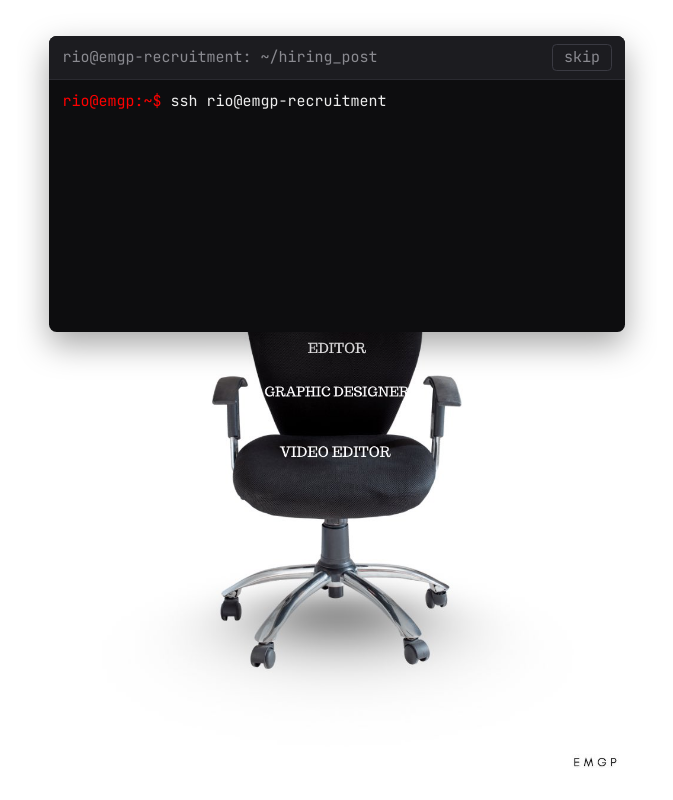
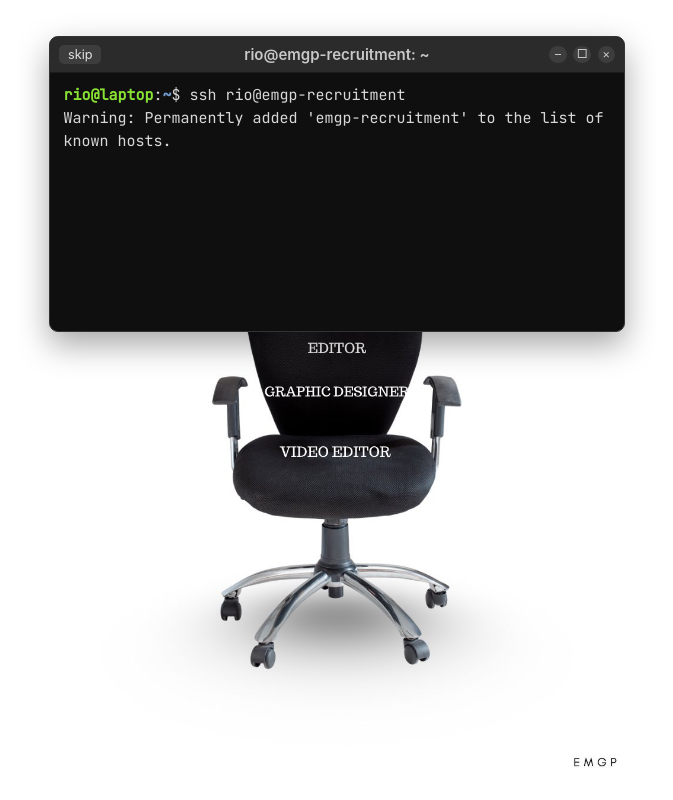
Before and after one commit to rrr-io/job-interview, a React (Vite) app: page / in a window 1280 px wide. Shown: the whole page, without its empty margins (303-976 px from the left). Built offline with nearby package versions, Linux system fonts and the light colour scheme.

Commit message:
make terminal as linux shell

```diff
--- a/src/App.jsx
+++ b/src/App.jsx
@@ -11,6 +11,7 @@ import TakeSeat from "./components/TakeSeat";
 import Terminal from "./components/Terminal";
 import { CONFIG } from "./config";
 import { DEFAULT_FACE, ERASER_FACES } from "./erasers";
+import { HACK_STEPS } from "./terminalScript";
 import { prefersReducedMotion, sleep } from "./utils";
 
 export default function App() {
@@ -69,6 +70,16 @@ export default function App() {
     }, 95);
   }, []);
 
+  const handleExit = useCallback(async () => {
+    clearInterval(labelTimer.current);
+    setLabel(CONFIG.newRole);
+    setPhase("closing");
+    setGlitch(1);
+    await sleep(prefersReducedMotion() ? 0 : 320);
+    setGlitch(0);
+    setPhase("done");
+  }, []);
+
   const handleEffect = useCallback(
     (effect) => {
       if (effect === "shake") {
@@ -78,19 +89,10 @@ export default function App() {
         setTimeout(() => setShake(false), 420);
       }
       if (effect === "label") typeLabel();
+      if (effect === "exit") handleExit();
     },
-    [typeLabel]
+    [typeLabel, handleExit]
   );
-
-  const handleExit = useCallback(async () => {
-    clearInterval(labelTimer.current);
-    setLabel(CONFIG.newRole);
-    setPhase("closing");
-    setGlitch(1);
-    await sleep(prefersReducedMotion() ? 0 : 320);
-    setGlitch(0);
-    setPhase("done");
-  }, []);
 
   const takeSeat = useCallback(async () => {
     const fast = prefersReducedMotion();
@@ -160,7 +162,7 @@ export default function App() {
 
         {terminalOpen && (
           <div className={`term-wrap ${phase === "closing" ? "closing" : ""}`}>
-            <Terminal key={run} onEffect={handleEffect} onExit={handleExit} skipRef={skipRef} />
+            <Terminal key={run} steps={HACK_STEPS} onEffect={handleEffect} skipRef={skipRef} />
           </div>
         )}
 
--- a/src/components/Terminal.css
+++ b/src/components/Terminal.css
@@ -43,12 +43,15 @@
   }
 }
 
+/* Plain Linux terminal: GNOME-style title bar, bash colours */
 .term {
-  --term-bg: #0d0d0f;
-  --term-ink: #ededed;
-  --term-dim: #8a8a90;
-  --term-ok: #9be7a5;
-  --term-err: #ff3b3b;
+  --term-bg: #0f0f10;
+  --term-ink: #d8d8d8;
+  --term-dim: #8a8a8a;
+  --term-ok: #8ae234;
+  --term-err: #ff5f56;
+  --term-user: #8ae234;
+  --term-cwd: #729fcf;
 
   height: 100%;
   display: flex;
@@ -56,43 +59,72 @@
   overflow: hidden;
   background: var(--term-bg);
   color: var(--term-ink);
-  border-radius: 1.2cqw;
+  border: 1px solid #333;
+  border-radius: 1.4cqw;
   box-shadow: 0 2cqw 5cqw rgba(0, 0, 0, 0.35);
-  font-family: "JetBrains Mono", ui-monospace, Menlo, Consolas, monospace;
+  font-family: "JetBrains Mono", "Ubuntu Mono", ui-monospace, Menlo, Consolas, monospace;
   font-size: clamp(9.5px, 2.45cqw, 15px);
   line-height: 1.55;
 }
 
 .term-bar {
+  position: relative;
   display: flex;
   align-items: center;
-  gap: 1em;
-  padding: 0.5em 0.9em;
-  background: #1c1c20;
-  border-bottom: 1px solid #2a2a30;
+  min-height: 2.4em;
+  padding: 0.35em 0.6em;
+  background: #2b2b2b;
+  border-bottom: 1px solid #1c1c1c;
+  color: #c8c8c8;
+  font-family: -apple-system, "Ubuntu", "Segoe UI", Roboto, sans-serif;
 }
 
 .term-title {
-  flex: 1;
-  color: var(--term-dim);
+  position: absolute;
+  left: 4.5em;
+  right: 4.5em;
+  text-align: center;
+  font-weight: 600;
   white-space: nowrap;
   overflow: hidden;
   text-overflow: ellipsis;
+  pointer-events: none;
 }
 
+.term-buttons {
+  display: flex;
+  gap: 0.45em;
+  margin-left: auto;
+}
+
+.term-buttons span {
+  display: grid;
+  place-items: center;
+  width: 1.45em;
+  height: 1.45em;
+  background: #3d3d3d;
+  border-radius: 50%;
+  font-size: 0.8em;
+  line-height: 1;
+}
+
+
 .term-skip {
+  position: relative;
+  z-index: 1;
   padding: 0 0.7em;
   line-height: 1.7;
-  background: none;
-  border: 1px solid #3a3a42;
-  border-radius: 0.3em;
-  color: var(--term-dim);
+  background: #3d3d3d;
+  border: 0;
+  border-radius: 0.4em;
+  color: #e0e0e0;
+  font: inherit;
+  font-size: 0.85em;
   cursor: pointer;
 }
 
 .term-skip:hover {
-  border-color: var(--term-dim);
-  color: var(--term-ink);
+  background: #505050;
 }
 
 .term-body {
@@ -120,15 +152,23 @@
 }
 
 .tl.err {
-  display: inline-block;
-  margin: 0.15em 0;
-  padding: 0 0.35em;
-  background: var(--term-err);
-  color: #fff;
+  color: var(--term-err);
+  font-weight: 700;
 }
 
-.ps1 {
-  color: var(--red);
+.tl.head {
+  color: #fff;
+  font-weight: 700;
+}
+
+.ps1-user {
+  color: var(--term-user);
+  font-weight: 700;
+}
+
+.ps1-cwd {
+  color: var(--term-cwd);
+  font-weight: 700;
 }
 
 .caret {
--- a/src/components/Terminal.jsx
+++ b/src/components/Terminal.jsx
@@ -1,63 +1,108 @@
-import { useEffect, useRef, useState } from "react";
-import { PROMPT, SCRIPT, TITLE } from "../terminalScript";
+import { useCallback, useEffect, useRef, useState } from "react";
+import { CONFIG } from "../config";
 import { prefersReducedMotion, sleep } from "../utils";
 import "./Terminal.css";
 
-export default function Terminal({ onEffect, onExit, skipRef }) {
+const START = { host: "laptop", cwd: "~" };
+
+function Prompt({ host, cwd }) {
+  return (
+    <span className="ps1">
+      <span className="ps1-user">
+        {CONFIG.user}@{host}
+      </span>
+      :<span className="ps1-cwd">{cwd}</span>${" "}
+    </span>
+  );
+}
+
+// A bash session that plays a list of steps. The list can grow while it runs.
+// Steps: cmd (typed, optional `then` changes host/cwd, optional `clear`), out (printed),
+// pause (ms), progress (bar up to 10), effect (callback to the parent).
+export default function Terminal({ steps, start = START, onEffect, onIdle, skipRef }) {
   const [lines, setLines] = useState([]);
   const [typing, setTyping] = useState(null);
   const [progress, setProgress] = useState(null);
+  const [ctx, setCtx] = useState(start);
   const bodyRef = useRef(null);
 
+  const ctxRef = useRef(start);
+  const stepsRef = useRef(steps);
+  const processed = useRef(0);
+  const running = useRef(false);
+  const alive = useRef(true);
+  const handlers = useRef({ onEffect, onIdle });
+  stepsRef.current = steps;
+  handlers.current = { onEffect, onIdle };
+
   useEffect(() => {
-    let cancelled = false;
-    const instant = () => skipRef.current || prefersReducedMotion();
+    alive.current = true;
+    return () => {
+      alive.current = false;
+    };
+  }, []);
+
+  const runStep = useCallback(
+    async (step) => {
+      const instant = () => skipRef?.current || prefersReducedMotion();
       const wait = (ms) => sleep(instant() ? 0 : ms);
       const print = (line) => setLines((prev) => [...prev, line]);
-
-    async function run() {
-      await wait(450);
-      for (const step of SCRIPT) {
-        if (cancelled) return;
 
       if (step.cmd) {
         setTyping("");
         await wait(280);
         for (let i = 1; i <= step.cmd.length && !instant(); i++) {
-            if (cancelled) return;
+          if (!alive.current) return;
           setTyping(step.cmd.slice(0, i));
           await sleep(24 + Math.random() * 40);
         }
         setTyping(null);
-          print({ kind: "cmd", text: step.cmd });
+        if (step.clear) {
+          setLines([]);
+        } else {
+          print({ kind: "cmd", text: step.cmd, ctx: ctxRef.current });
+        }
+        if (step.then) {
+          ctxRef.current = { ...ctxRef.current, ...step.then };
+          setCtx(ctxRef.current);
+        }
         await wait(180);
       } else if (step.pause) {
         setTyping("");
         await wait(step.pause);
+        setTyping(null);
       } else if (step.progress) {
-          for (let p = 0; p <= 10; p++) {
-            if (cancelled) return;
+        for (let p = 0; p <= step.progress; p++) {
+          if (!alive.current) return;
           setProgress(p);
           await wait(140);
         }
         setProgress(null);
-          print({ kind: "out", text: "[##########] 100%" });
-        } else {
+        print({ kind: "out", text: `[${"#".repeat(step.progress)}${".".repeat(10 - step.progress)}] ${step.progress * 10}%` });
+      } else if (step.out !== undefined) {
         print({ kind: "out", text: step.out, tone: step.tone });
-          if (step.effect) onEffect(step.effect);
         await wait(step.tone === "err" ? 750 : 120);
       }
+
+      if (step.effect) handlers.current.onEffect?.(step.effect);
+    },
+    [skipRef]
+  );
+
+  const pump = useCallback(async () => {
+    if (running.current) return;
+    running.current = true;
+    while (alive.current && processed.current < stepsRef.current.length) {
+      await runStep(stepsRef.current[processed.current]);
+      processed.current += 1;
     }
-      setTyping(null);
-      await wait(900);
-      if (!cancelled) onExit();
-    }
+    running.current = false;
+    if (alive.current) handlers.current.onIdle?.();
+  }, [runStep]);
 
-    run();
-    return () => {
-      cancelled = true;
-    };
-  }, [onEffect, onExit, skipRef]);
+  useEffect(() => {
+    pump();
+  }, [steps, pump]);
 
   useEffect(() => {
     const body = bodyRef.current;
@@ -67,15 +112,24 @@ export default function Terminal({ onEffect, onExit, skipRef }) {
   return (
     <div className="term" role="log" aria-live="polite" aria-label="Terminal">
       <div className="term-bar">
-        <span className="term-title">{TITLE}</span>
+        {skipRef && (
           <button className="term-skip" onClick={() => (skipRef.current = true)}>
             skip
           </button>
+        )}
+        <span className="term-title">
+          {CONFIG.user}@{ctx.host}: {ctx.cwd}
+        </span>
+        <span className="term-buttons" aria-hidden="true">
+          <span>–</span>
+          <span>□</span>
+          <span>×</span>
+        </span>
       </div>
       <div className="term-body" ref={bodyRef}>
         {lines.map((line, i) => (
           <div key={i} className={`tl ${line.kind} ${line.tone ?? ""}`}>
-            {line.kind === "cmd" && <span className="ps1">{PROMPT}</span>}
+            {line.kind === "cmd" && <Prompt {...line.ctx} />}
             {line.text}
           </div>
         ))}
@@ -87,7 +141,7 @@ export default function Terminal({ onEffect, onExit, skipRef }) {
         )}
         {typing !== null && (
           <div className="tl cmd">
-            <span className="ps1">{PROMPT}</span>
+            <Prompt {...ctx} />
             {typing}
             <span className="caret" />
           </div>
--- a/src/terminalScript.js
+++ b/src/terminalScript.js
@@ -2,16 +2,13 @@ import { CONFIG } from "./config";
 
 const { user, host, newRole } = CONFIG;
 
-export const PROMPT = `${user}@emgp:~$ `;
-export const TITLE = `${user}@${host}: ~/hiring_post`;
-
-// Steps: cmd (typed), out (printed), pause (ms), progress (progress bar).
-// An out step can trigger an effect on the pubmat.
-export const SCRIPT = [
-  { cmd: `ssh ${user}@${host}` },
+// The hacking session, from the laptop into the recruitment server
+export const HACK_STEPS = [
+  { cmd: `ssh ${user}@${host}`, then: { host } },
   { out: `Warning: Permanently added '${host}' to the list of known hosts.` },
   { out: `Last login: ${new Date().toDateString()} from 127.0.0.1`, tone: "dim" },
-  { cmd: "cd hiring_post && ls -l open_positions/" },
+  { cmd: "cd hiring_post", then: { cwd: "~/hiring_post" } },
+  { cmd: "ls -l open_positions/" },
   { out: "total 3", tone: "dim" },
   { out: "drwxr-xr-x  2 emgp  staff  64  EDITOR" },
   { out: "drwxr-xr-x  2 emgp  staff  64  GRAPHIC_DESIGNER" },
@@ -29,11 +26,12 @@ export const SCRIPT = [
   { cmd: `./patch.sh hiring_post.png --add-label "${newRole}"` },
   { out: "scanning chair... 3 labels detected" },
   { out: "writing label 4/4", effect: "label" },
-  { progress: true },
+  { progress: 10 },
   { out: "hiring_post.png patched", tone: "ok" },
   { cmd: 'git commit -am "fix: hiring post was missing a position"' },
   { out: "[main 3f7c2a1] fix: hiring post was missing a position" },
   { out: " 1 file changed, 1 insertion(+)", tone: "dim" },
-  { cmd: "exit" },
+  { cmd: "exit", then: { host: "laptop", cwd: "~" } },
   { out: `Connection to ${host} closed.`, tone: "dim" },
+  { pause: 900, effect: "exit" },
 ];
```
Lines whose indentation alone changed are shown as unchanged.
